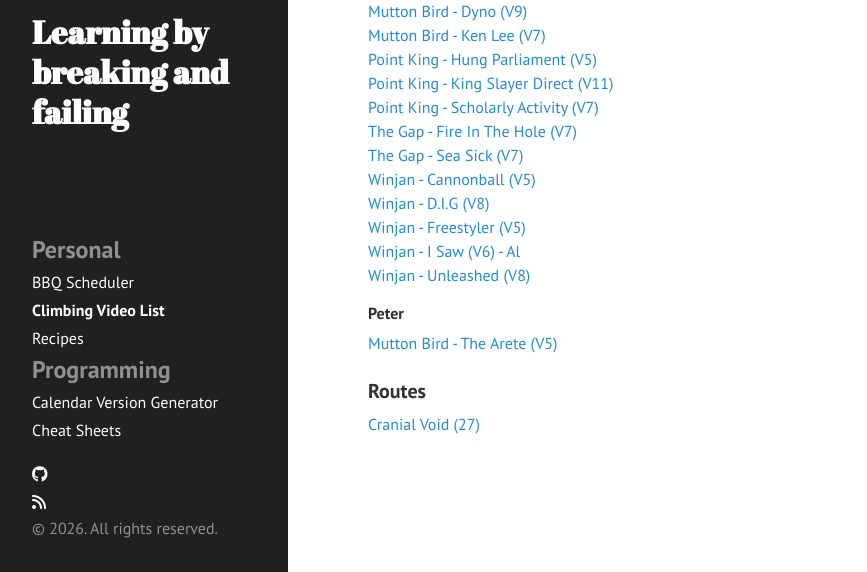
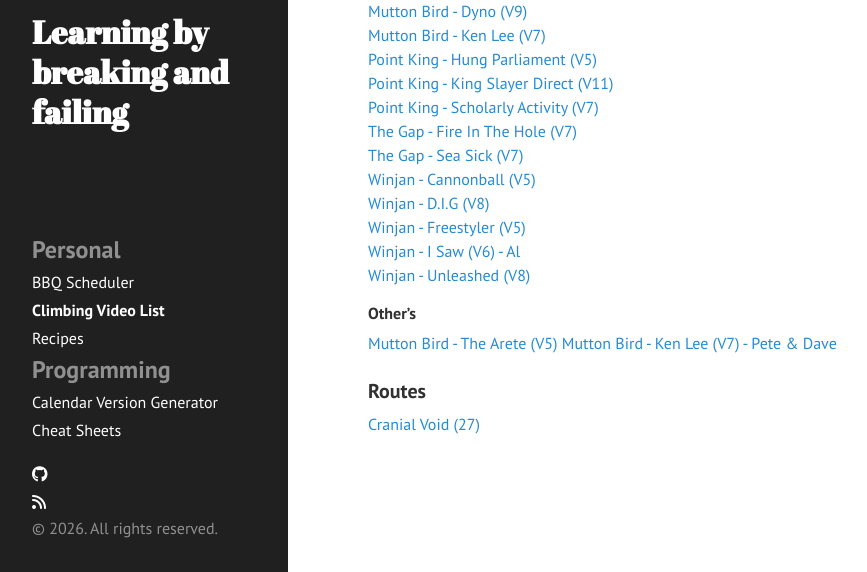
Before and after one commit to slowmonkey/slowmonkey.github.io, a Jekyll site: the page built from sidemenu_pages/climbing-video-list.md, in a window 1280 px wide, cut to the strip 328-900 px from the top of the page. Shown: the whole strip, without its empty margins (0-867 px from the left). Built offline with Jekyll 4.4.1, drawn with Linux system fonts in a browser that asks for light colours; nearby versions of some CDN libraries.

Commit message:
Update climbing-video-list.md

```diff
--- a/sidemenu_pages/climbing-video-list.md
+++ b/sidemenu_pages/climbing-video-list.md
@@ -26,9 +26,10 @@ category: personal
 [Winjan - I Saw (V6) - Al](https://www.youtube.com/playlist?list=PLmL-3YU6lBLvbc_HsqCUlziR2yD_h0lmD)
 [Winjan - Unleashed (V8)](https://www.youtube.com/playlist?list=PLmL-3YU6lBLvw3Unxf1slABkt2CpKujg_)
 
-#### Peter
+#### Other's
 
 [Mutton Bird - The Arete (V5)](https://youtu.be/ltUgEzU1jZ0)
+[Mutton Bird - Ken Lee (V7) - Pete & Dave](https://www.youtube.com/playlist?list=PLCGCwu0Qcy80)
 
 
 ### Routes
```
